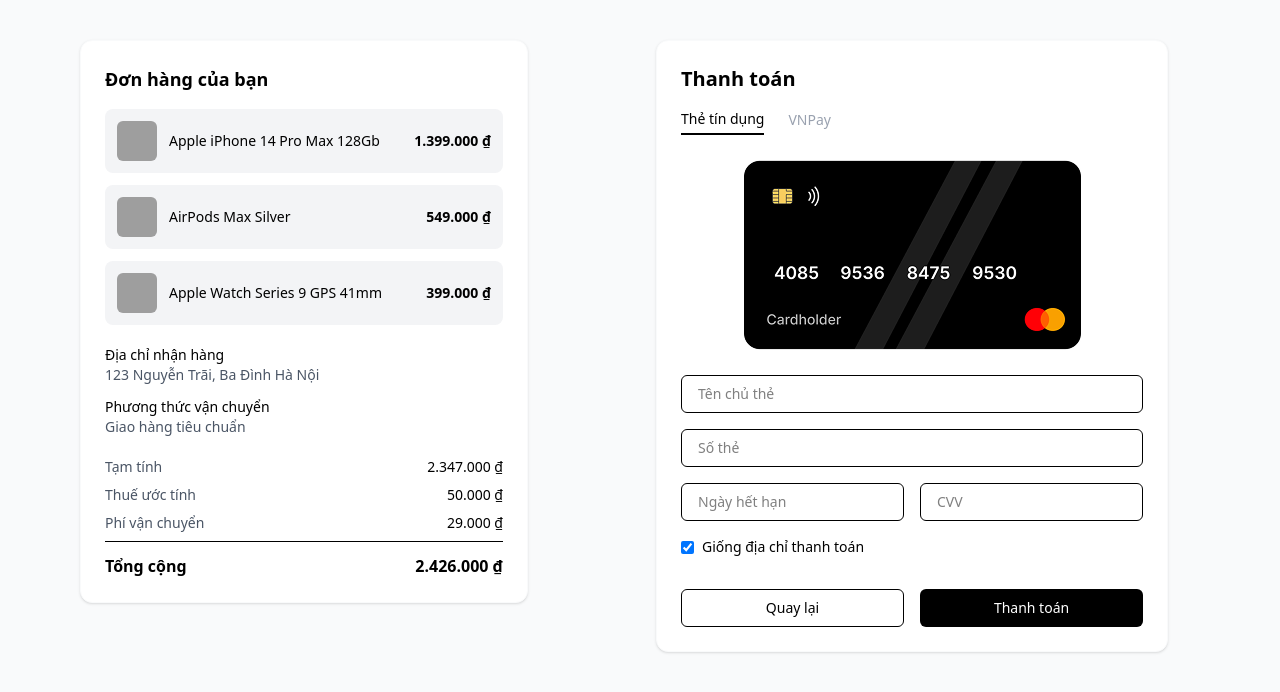
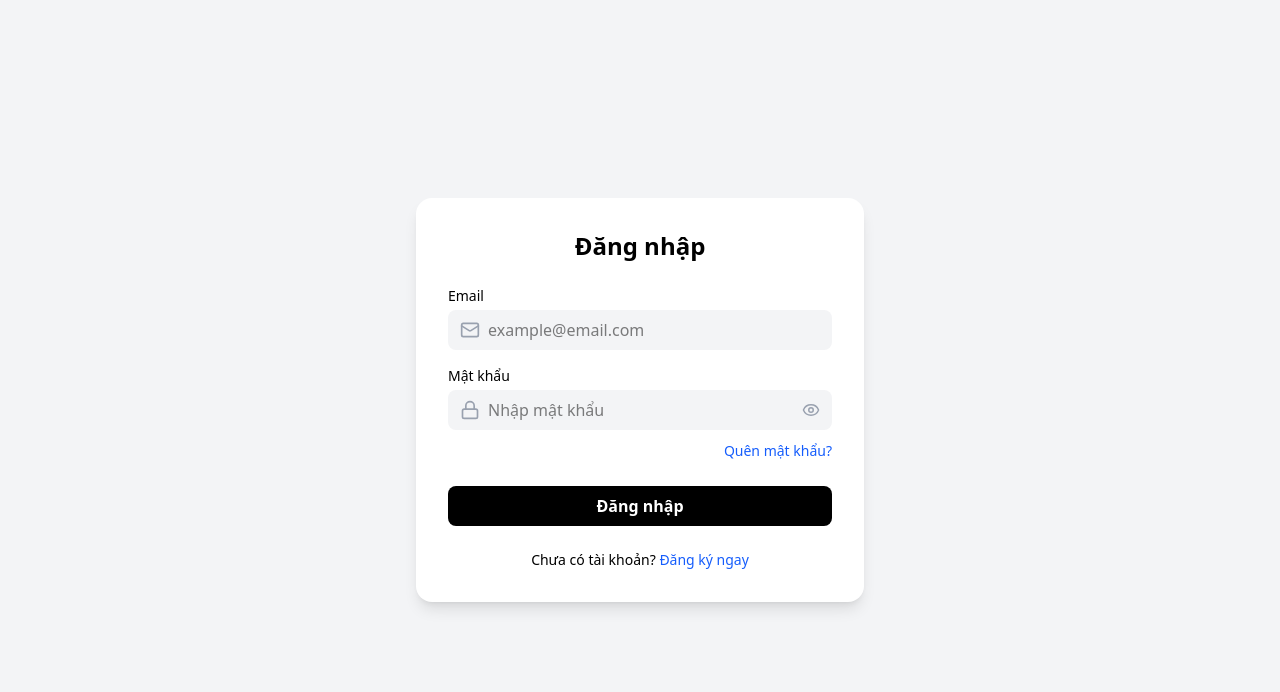
Before and after one commit to Tuongkobietcode/CyberShop, a React (Vite) app in the folder apps/user/: page / in a window 1280 px wide. Shown: the top 692 px of the page. Built offline with nearby package versions, Linux system fonts and the light colour scheme; grey boxes are pictures that could not be loaded.

Commit message:
build UI login

```diff
--- a/apps/user/package.json
+++ b/apps/user/package.json
@@ -11,6 +11,7 @@
   },
   "dependencies": {
     "@tailwindcss/vite": "^4.1.18",
+    "lucide-react": "^0.563.0",
     "react": "^19.2.0",
     "react-dom": "^19.2.0",
     "react-router-dom": "^7.13.0",
--- a/apps/user/src/App.tsx
+++ b/apps/user/src/App.tsx
@@ -1,10 +1,11 @@
 import PaymentMethodTabs from "./pages/checkout/payment/components/PaymentMethodTabs";
 import PaymentSummary from "./pages/checkout/payment/components/PaymentSummary";
 import PaymentPage from "./pages/checkout/payment/PaymentPage";
+import Login from "./pages/login/Login";
 import ProductGrid from "./pages/products/components/ProductGrid";
 
 function App() {
-  return <PaymentPage />;
+  return <Login />;
 }
 
 export default App;
--- /dev/null
+++ b/apps/user/src/pages/login/Login.tsx
@@ -0,0 +1,144 @@
+import { useState } from "react";
+import { Eye, EyeOff, Mail, Lock } from "lucide-react";
+
+const Login = () => {
+  const [showPassword, setShowPassword] = useState(false);
+  const [email, setEmail] = useState("");
+  const [password, setPassword] = useState("");
+  const [showForgotModal, setShowForgotModal] = useState(false);
+  const [forgotEmail, setForgotEmail] = useState("");
+
+  const handleLogin = () => {
+    if (!email.trim() || !password.trim()) {
+      alert("Vui lòng nhập đầy đủ email và mật khẩu!");
+      return;
+    }
+
+    const emailRegex = /^[^\s@]+@[^\s@]+\.[^\s@]+$/;
+
+    if (!emailRegex.test(email)) {
+      alert("Vui lòng nhập địa chỉ email hợp lệ!");
+      return;
+    }
+  };
+
+  return (
+    <div className="min-h-screen flex items-center justify-center bg-gray-100">
+      <div className="w-full max-w-md bg-white rounded-2xl shadow-lg p-8">
+        <h2 className="text-2xl font-bold text-center mb-6">Đăng nhập</h2>
+
+        <div className="mb-4">
+          <label className="block text-sm font-medium mb-1">Email</label>
+          <div className="relative">
+            <Mail className="absolute left-3 top-1/2 -translate-y-1/2 text-gray-400 w-5 h-5" />
+            <input
+              type="email"
+              placeholder="example@email.com"
+              value={email}
+              onChange={(e) => setEmail(e.target.value)}
+              className="w-full pl-10 pr-3 py-2 rounded-lg bg-gray-100 focus:outline-none focus:ring-2 focus:ring-black"
+            />
+          </div>
+        </div>
+
+        <div className="mb-2">
+          <label className="block text-sm font-medium mb-1">Mật khẩu</label>
+          <div className="relative">
+            <Lock className="absolute left-3 top-1/2 -translate-y-1/2 text-gray-400 w-5 h-5" />
+            <input
+              type={showPassword ? "text" : "password"}
+              placeholder="Nhập mật khẩu"
+              value={password}
+              onChange={(e) => setPassword(e.target.value)}
+              className="w-full pl-10 pr-10 py-2 rounded-lg bg-gray-100 focus:outline-none focus:ring-2 focus:ring-black"
+            />
+            <button
+              type="button"
+              onClick={() => setShowPassword(!showPassword)}
+              className="absolute right-3 top-1/2 -translate-y-1/2 text-gray-400"
+            >
+              {showPassword ? <EyeOff size={18} /> : <Eye size={18} />}
+            </button>
+          </div>
+        </div>
+
+        <div className="text-right mb-6">
+          <button
+            type="button"
+            onClick={() => setShowForgotModal(true)}
+            className="text-sm text-blue-600 hover:underline cursor-pointer"
+          >
+            Quên mật khẩu?
+          </button>
+        </div>
+
+        <button
+          onClick={handleLogin}
+          className="w-full bg-black text-white py-2 rounded-lg font-semibold hover:opacity-90 transition cursor-pointer"
+        >
+          Đăng nhập
+        </button>
+
+        <p className="text-center text-sm mt-6">
+          Chưa có tài khoản?{" "}
+          <a href="#" className="text-blue-600 font-medium hover:underline">
+            Đăng ký ngay
+          </a>
+        </p>
+      </div>
+      {showForgotModal && (
+        <div className="fixed inset-0 bg-black/40 flex items-center justify-center z-50">
+          <div className="bg-white w-full max-w-sm rounded-xl p-6 relative">
+            <button
+              onClick={() => setShowForgotModal(false)}
+              className="absolute top-3 right-3 text-gray-400 hover:text-black cursor-pointer"
+            >
+              ✕
+            </button>
+
+            <h3 className="text-lg font-bold mb-4 text-center">
+              Quên mật khẩu
+            </h3>
+
+            <p className="text-sm text-gray-600 mb-4 ">
+              Nhập email để nhận mật khẩu mới
+            </p>
+
+            <div className="relative mb-4">
+              <Mail className="absolute left-3 top-1/2 -translate-y-1/2 text-gray-400 w-5 h-5" />
+              <input
+                type="email"
+                placeholder="example@email.com"
+                value={forgotEmail}
+                onChange={(e) => setForgotEmail(e.target.value)}
+                className="w-full pl-10 pr-3 py-2 rounded-lg bg-gray-100 focus:outline-none focus:ring-2 focus:ring-black"
+              />
+            </div>
+
+            <button
+              onClick={() => {
+                if (!forgotEmail.trim()) {
+                  alert("Vui lòng nhập email");
+                  return;
+                }
+                const emailRegex = /^[^\s@]+@[^\s@]+\.[^\s@]+$/;
+
+                if (!emailRegex.test(forgotEmail)) {
+                  alert("Email không đúng định dạng");
+                  return;
+                }
+                setShowForgotModal(false);
+                setForgotEmail("");
+              }}
+              className="w-full bg-black text-white py-2 rounded-lg font-semibold hover:opacity-90 cursor-pointer"
+            >
+              Gửi yêu cầu
+            </button>
+          </div>
+        </div>
+      )}
+    </div>
+  );
+};
+
+export default Login;
```
